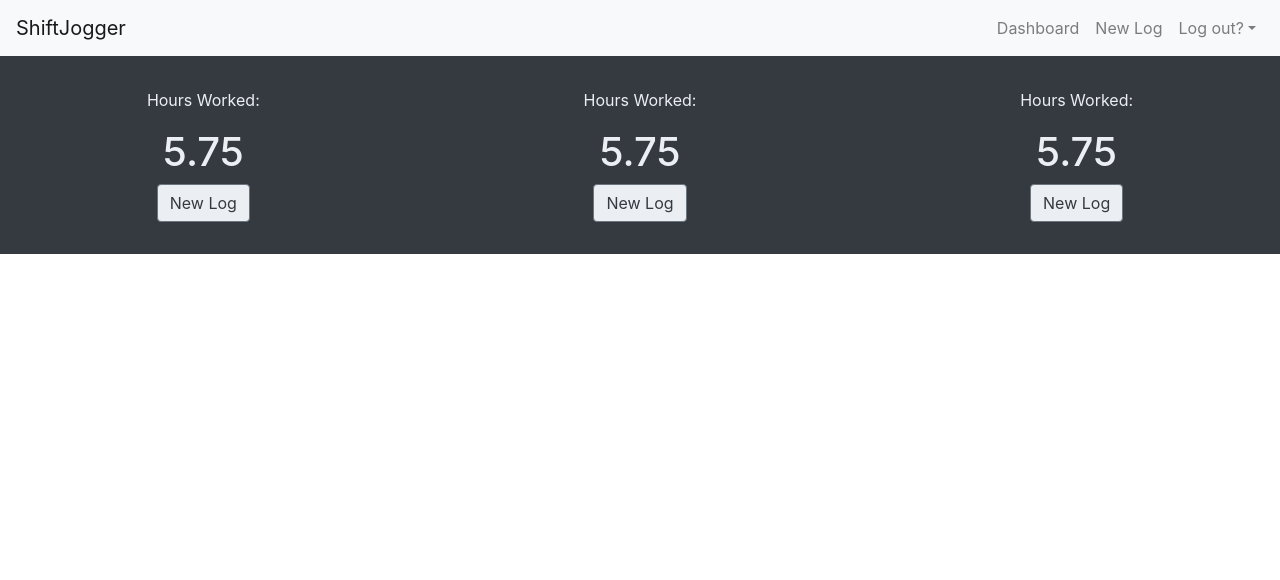
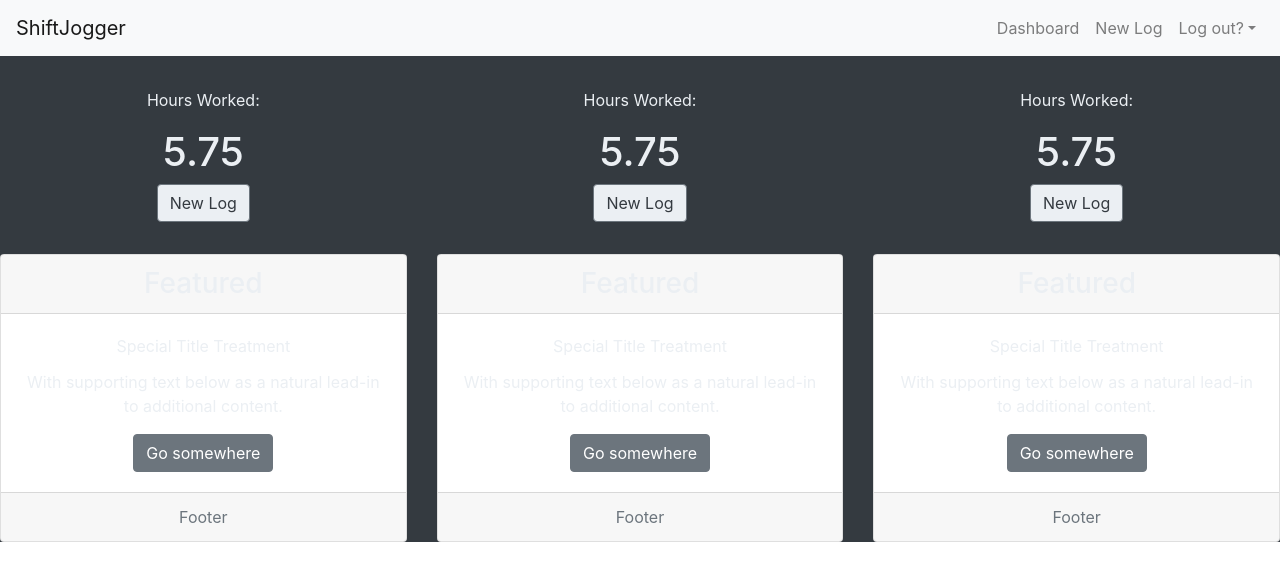
Before and after one commit to VolantTyler/shift-jogger-design, a React (Create React App) app: page / in a window 1280 px wide. Shown: the top 580 px of the page. Built offline with nearby package versions, Linux system fonts and the light colour scheme.

Commit message:
add log snapshots to dashboard

```diff
--- a/src/components/Dashboard.js
+++ b/src/components/Dashboard.js
@@ -7,6 +7,7 @@ import {
 //local imports
 import { DashboardBanner } from "./componentStyles/dashboardStyles";
 import { NewLog } from "./NewLog";
+import { LogSnapshot } from "./LogSnapshot";
 
 export class Dashboard extends Component {
   render() {
@@ -23,6 +24,17 @@ export class Dashboard extends Component {
                   <NewLog />
               </Col>
           </Row>
+          <Row>
+              <Col>
+                <LogSnapshot />
+              </Col>
+              <Col>
+                <LogSnapshot />
+              </Col>
+               <Col>
+                <LogSnapshot />
+              </Col>
+          </Row>
       </DashboardBanner>
     )
   }
--- /dev/null
+++ b/src/components/LogSnapshot.js
@@ -0,0 +1,23 @@
+import React, {Component} from 'react';
+import { Card, Button, CardHeader, CardFooter, CardBody,
+  CardTitle, CardText } from 'reactstrap';
+
+export class LogSnapshot extends Component  {
+    render() {
+  return (
+    <div>
+      <Card>
+        <CardHeader tag="h3">Featured</CardHeader>
+        <CardBody>
+          <CardTitle>Special Title Treatment</CardTitle>
+          <CardText>With supporting text below as a natural lead-in to additional content.</CardText>
+          <Button>Go somewhere</Button>
+        </CardBody>
+        <CardFooter className="text-muted">Footer</CardFooter>
+      </Card>
+    </div>
+  )
+    }
+}
+
+export default LogSnapshot;
```
